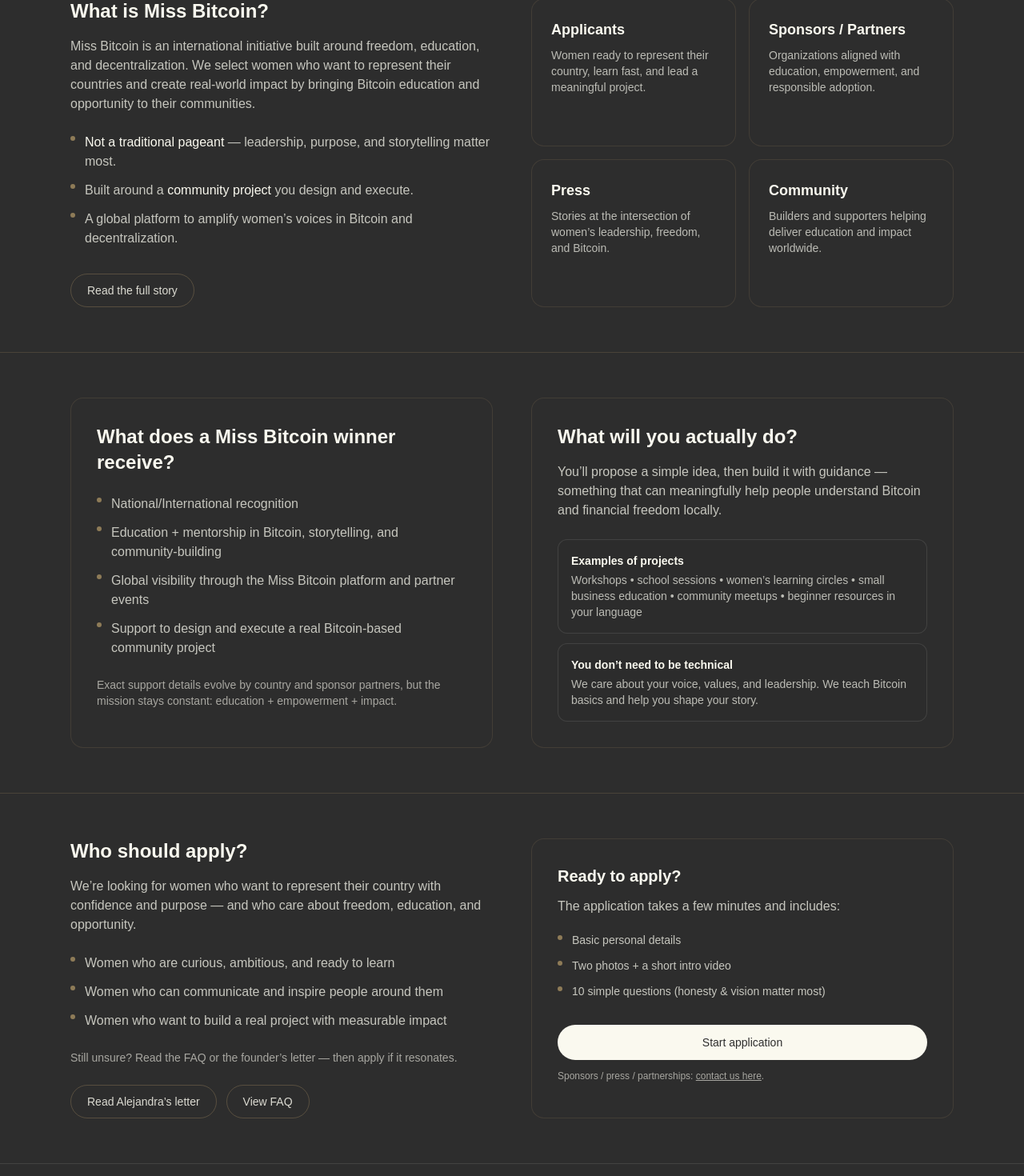
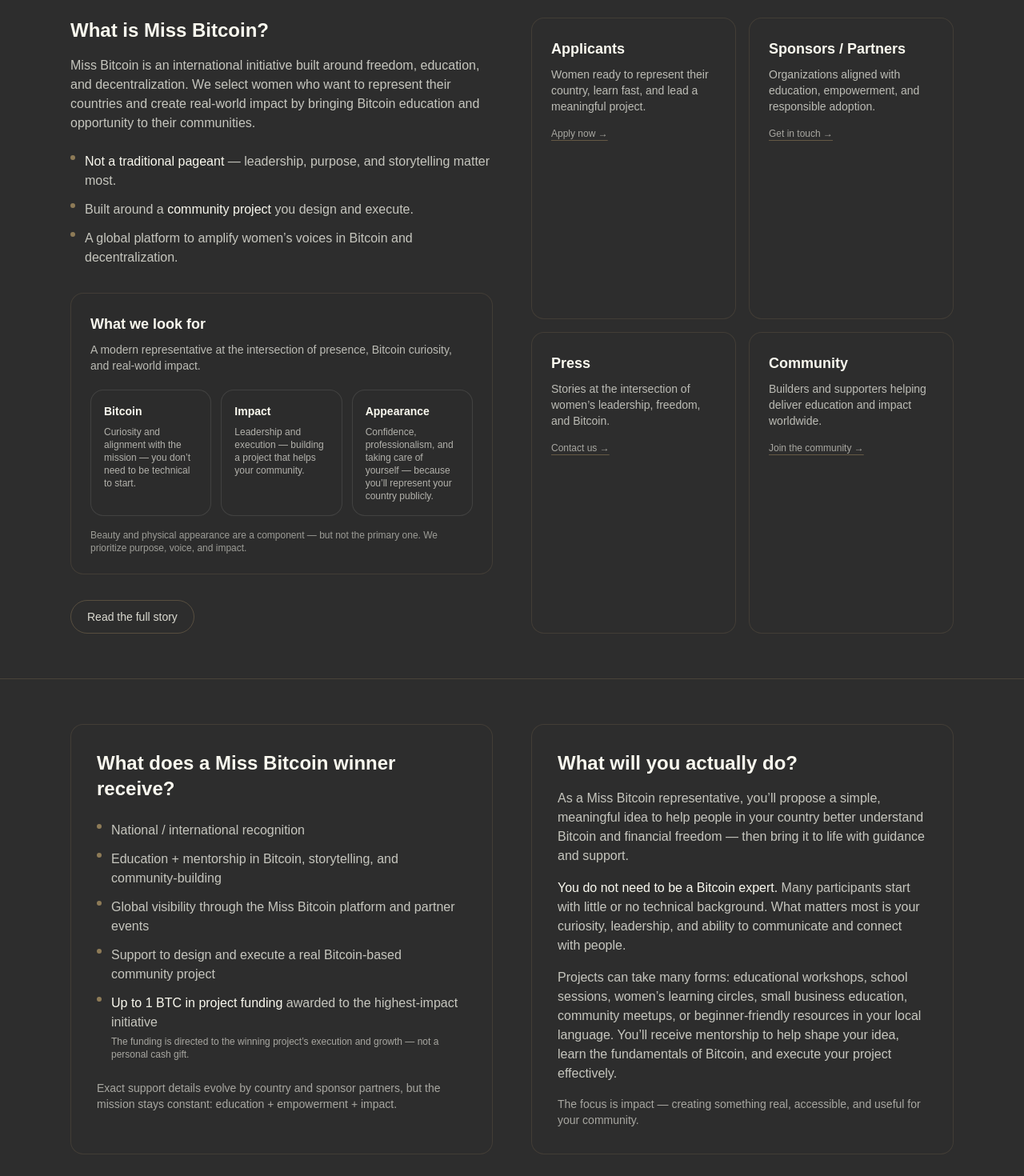
Before and after one commit to miss-bitcoin/website, a Next.js app: page / in a window 1280 px wide. Shown: the part 700-2170 px from the top of the page at 80% size. Built offline with nearby package versions, Linux system fonts and the light colour scheme.

Commit message:
make copy  updates to various pages

```diff
--- a/src/app/apply/page.js
+++ b/src/app/apply/page.js
@@ -5,7 +5,6 @@ import { useState } from "react";
 function normalizeUrl(raw) {
   const s = String(raw || "").trim();
   if (!s) return "";
-  // If user pastes drive/youtube without protocol, make it clickable
   if (/^https?:\/\//i.test(s)) return s;
   return `https://${s}`;
 }
@@ -21,7 +20,6 @@ export default function ApplyPage() {
 
     const form = new FormData(formEl);
 
-    // Normalize URLs so users don't have to type https://
     for (const key of ["fullBodyPhotoLink", "facePhotoLink", "introVideoLink"]) {
       const v = form.get(key);
       form.set(key, normalizeUrl(v));
@@ -52,6 +50,35 @@ export default function ApplyPage() {
       <p className="mt-4 text-mb-cream/75">
         There are no right or wrong answers — we value honesty, vision, and impact.
       </p>
+
+      <div className="mt-6 rounded-2xl border border-mb-gold/15 bg-mb-dark/60 p-6">
+        <h2 className="text-lg font-semibold">How we evaluate applications</h2>
+        <p className="mt-2 text-sm text-mb-cream/70">
+          Miss Bitcoin includes appearance and presentation, but it’s not a traditional beauty pageant.
+          We prioritize leadership, communication, and your ability to create real-world impact.
+        </p>
+
+        {/* Eligibility note */}
+        <p className="mt-3 text-xs text-mb-cream/60">
+          Eligibility: women ages <span className="text-mb-cream/80 font-medium">18–45</span>.
+        </p>
+
+        <div className="mt-4 grid gap-3 sm:grid-cols-3">
+          {[
+            { title: "Bitcoin", desc: "Curiosity and a genuine desire to learn and educate others." },
+            { title: "Impact", desc: "A practical plan to create a community project that helps people." },
+            {
+              title: "Appearance",
+              desc: "Confidence, professionalism, and the ability to represent your country publicly.",
+            },
+          ].map((x) => (
+            <div key={x.title} className="rounded-2xl border border-mb-cream/10 bg-mb-dark/50 p-4">
+              <div className="text-sm font-semibold text-mb-cream">{x.title}</div>
+              <p className="mt-2 text-xs text-mb-cream/65">{x.desc}</p>
+            </div>
+          ))}
+        </div>
+      </div>
 
       <form onSubmit={onSubmit} className="mt-10 space-y-8">
         {/* Honeypot */}
@@ -96,12 +123,14 @@ export default function ApplyPage() {
               <input
                 name="age"
                 type="number"
-                min="1"
+                min="18"
+                max="45"
                 step="1"
                 required
                 placeholder="Age"
                 className="mt-2 w-full rounded-xl border border-mb-cream/10 bg-mb-dark/60 px-4 py-3 text-mb-cream outline-none focus:border-mb-gold/60"
               />
+              <p className="mt-2 text-xs text-mb-cream/55">Applicants must be between 18 and 45.</p>
             </div>
           </div>
 
@@ -165,7 +194,8 @@ export default function ApplyPage() {
           </p>
 
           <div className="mt-4 rounded-2xl border border-mb-cream/10 bg-mb-dark/50 p-4 text-xs text-mb-cream/60">
-            Tip: If using Google Drive, set access to <span className="text-mb-cream/80">“Anyone with the link can view”</span>.
+            Tip: If using Google Drive, set access to{" "}
+            <span className="text-mb-cream/80">“Anyone with the link can view”</span>.
           </div>
 
           <div className="mt-5 grid gap-4 sm:grid-cols-2">
@@ -213,6 +243,7 @@ export default function ApplyPage() {
           </div>
         </section>
 
+        {/* Questionnaire */}
         <section className="rounded-2xl border border-mb-gold/15 bg-mb-dark/60 p-6">
           <h2 className="text-xl font-semibold">Bitcoin Questionnaire</h2>
           <p className="mt-1 text-sm text-mb-cream/60">
--- a/src/app/page.js
+++ b/src/app/page.js
@@ -44,6 +44,10 @@ export default function HomePage() {
               Not a Bitcoin expert? That’s okay — curiosity and leadership matter more. We teach you
               what you need to know.
             </p>
+
+            <p className="mt-2 text-xs text-mb-cream/55">
+              Eligibility: women ages <span className="text-mb-cream/80 font-medium">18–45</span>.
+            </p>
           </div>
         </div>
       </section>
@@ -71,18 +75,50 @@ export default function HomePage() {
                 <li className="flex gap-3">
                   <span className="mt-1 h-1.5 w-1.5 shrink-0 rounded-full bg-mb-gold/70" />
                   <span>
-                    Built around a{" "}
-                    <span className="text-mb-cream">community project</span> you design and execute.
+                    Built around a <span className="text-mb-cream">community project</span> you design and execute.
                   </span>
                 </li>
                 <li className="flex gap-3">
                   <span className="mt-1 h-1.5 w-1.5 shrink-0 rounded-full bg-mb-gold/70" />
-                  <span>
-                    A global platform to amplify women’s voices in Bitcoin and decentralization.
-                  </span>
+                  <span>A global platform to amplify women’s voices in Bitcoin and decentralization.</span>
                 </li>
               </ul>
+            {/* What we look for */}
+            <div className="mt-8 rounded-2xl border border-mb-gold/15 bg-mb-dark/50 p-6">
+              <h3 className="text-lg font-semibold">What we look for</h3>
+              <p className="mt-2 text-sm text-mb-cream/70">
+                A modern representative at the intersection of presence, Bitcoin curiosity, and real-world impact.
+              </p>
 
+              <div className="mt-5 grid gap-3 sm:grid-cols-3">
+                {[
+                  {
+                    title: "Bitcoin",
+                    desc: "Curiosity and alignment with the mission — you don’t need to be technical to start.",
+                  },
+                  {
+                    title: "Impact",
+                    desc: "Leadership and execution — building a project that helps your community.",
+                  },
+                  {
+                    title: "Appearance",
+                    desc: "Confidence, professionalism, and taking care of yourself — because you’ll represent your country publicly.",
+                  },
+                ].map((x) => (
+                  <div
+                    key={x.title}
+                    className="rounded-2xl border border-mb-cream/10 bg-mb-dark/60 p-4"
+                  >
+                    <div className="text-sm font-semibold text-mb-cream">{x.title}</div>
+                    <p className="mt-2 text-xs text-mb-cream/65">{x.desc}</p>
+                  </div>
+                ))}
+              </div>
+
+              <p className="mt-4 text-xs text-mb-cream/55">
+                Beauty and physical appearance are a component — but not the primary one. We prioritize purpose, voice, and impact.
+              </p>
+            </div>
               <div className="mt-8">
                 <Link
                   href="/about"
@@ -95,33 +131,57 @@ export default function HomePage() {
 
             {/* Quick cards */}
             <div className="grid gap-4 sm:grid-cols-2">
-              <div className="rounded-2xl border border-mb-gold/15 bg-mb-dark/60 p-6">
-                <h3 className="text-lg font-semibold">Applicants</h3>
+              <Link
+                href="/apply"
+                className="group rounded-2xl border border-mb-gold/15 bg-mb-dark/60 p-6 transition hover:border-mb-gold/40 hover:bg-mb-dark/70 focus:outline-none focus:ring-2 focus:ring-mb-gold/40"
+              >
+                <h3 className="text-lg font-semibold group-hover:text-mb-cream">Applicants</h3>
                 <p className="mt-2 text-sm text-mb-cream/70">
                   Women ready to represent their country, learn fast, and lead a meaningful project.
                 </p>
-              </div>
+                <p className="mt-4 text-xs text-mb-cream/60 underline decoration-mb-gold/40 underline-offset-4">
+                  Apply now →
+                </p>
+              </Link>
 
-              <div className="rounded-2xl border border-mb-gold/15 bg-mb-dark/60 p-6">
-                <h3 className="text-lg font-semibold">Sponsors / Partners</h3>
+              <Link
+                href="/contact"
+                className="group rounded-2xl border border-mb-gold/15 bg-mb-dark/60 p-6 transition hover:border-mb-gold/40 hover:bg-mb-dark/70 focus:outline-none focus:ring-2 focus:ring-mb-gold/40"
+              >
+                <h3 className="text-lg font-semibold group-hover:text-mb-cream">Sponsors / Partners</h3>
                 <p className="mt-2 text-sm text-mb-cream/70">
                   Organizations aligned with education, empowerment, and responsible adoption.
                 </p>
-              </div>
+                <p className="mt-4 text-xs text-mb-cream/60 underline decoration-mb-gold/40 underline-offset-4">
+                  Get in touch →
+                </p>
+              </Link>
 
-              <div className="rounded-2xl border border-mb-gold/15 bg-mb-dark/60 p-6">
-                <h3 className="text-lg font-semibold">Press</h3>
+              <Link
+                href="/contact"
+                className="group rounded-2xl border border-mb-gold/15 bg-mb-dark/60 p-6 transition hover:border-mb-gold/40 hover:bg-mb-dark/70 focus:outline-none focus:ring-2 focus:ring-mb-gold/40"
+              >
+                <h3 className="text-lg font-semibold group-hover:text-mb-cream">Press</h3>
                 <p className="mt-2 text-sm text-mb-cream/70">
                   Stories at the intersection of women’s leadership, freedom, and Bitcoin.
                 </p>
-              </div>
+                <p className="mt-4 text-xs text-mb-cream/60 underline decoration-mb-gold/40 underline-offset-4">
+                  Contact us →
+                </p>
+              </Link>
 
-              <div className="rounded-2xl border border-mb-gold/15 bg-mb-dark/60 p-6">
-                <h3 className="text-lg font-semibold">Community</h3>
+              <Link
+                href="/contact"
+                className="group rounded-2xl border border-mb-gold/15 bg-mb-dark/60 p-6 transition hover:border-mb-gold/40 hover:bg-mb-dark/70 focus:outline-none focus:ring-2 focus:ring-mb-gold/40"
+              >
+                <h3 className="text-lg font-semibold group-hover:text-mb-cream">Community</h3>
                 <p className="mt-2 text-sm text-mb-cream/70">
                   Builders and supporters helping deliver education and impact worldwide.
                 </p>
-              </div>
+                <p className="mt-4 text-xs text-mb-cream/60 underline decoration-mb-gold/40 underline-offset-4">
+                  Join the community →
+                </p>
+              </Link>
             </div>
           </div>
         </div>
@@ -136,34 +196,40 @@ export default function HomePage() {
 
               <ul className="mt-6 space-y-3 text-mb-cream/75">
                 <li className="flex gap-3">
-                  <span className="mt-1 h-1.5 w-1.5 shrink-0 rounded-full bg-mb-gold/70" />
+                  <span className="mt-1 h-1.5 w-1.5 shrink-0 rounded-full bg-mb-gold/70"/>
+                  <span>National / international recognition</span>
+                </li>
+
+                <li className="flex gap-3">
+                  <span className="mt-1 h-1.5 w-1.5 shrink-0 rounded-full bg-mb-gold/70"/>
+                  <span>Education + mentorship in Bitcoin, storytelling, and community-building</span>
+                </li>
+
+                <li className="flex gap-3">
+                  <span className="mt-1 h-1.5 w-1.5 shrink-0 rounded-full bg-mb-gold/70"/>
+                  <span>Global visibility through the Miss Bitcoin platform and partner events</span>
+                </li>
+
+                <li className="flex gap-3">
+                  <span className="mt-1 h-1.5 w-1.5 shrink-0 rounded-full bg-mb-gold/70"/>
+                  <span>Support to design and execute a real Bitcoin-based community project</span>
+                </li>
+
+                <li className="flex gap-3">
+                  <span className="mt-1 h-1.5 w-1.5 shrink-0 rounded-full bg-mb-gold/70"/>
                   <span>
-                    National/International recognition
-                  </span>
-                </li>
-                <li className="flex gap-3">
-                  <span className="mt-1 h-1.5 w-1.5 shrink-0 rounded-full bg-mb-gold/70" />
-                  <span>
-                    Education + mentorship in Bitcoin, storytelling, and community-building
-                  </span>
-                </li>
-                <li className="flex gap-3">
-                  <span className="mt-1 h-1.5 w-1.5 shrink-0 rounded-full bg-mb-gold/70" />
-                  <span>
-                    Global visibility through the Miss Bitcoin platform and partner events
-                  </span>
-                </li>
-                <li className="flex gap-3">
-                  <span className="mt-1 h-1.5 w-1.5 shrink-0 rounded-full bg-mb-gold/70" />
-                  <span>
-                    Support to design and execute a real Bitcoin-based community project
+                    <span className="text-mb-cream">Up to 1 BTC in project funding</span>{" "}
+                    awarded to the highest-impact initiative
+                    <span className="block mt-1 text-xs text-mb-cream/60">
+                      The funding is directed to the winning project’s execution and growth — not a personal cash gift.
+                    </span>
                   </span>
                 </li>
               </ul>
 
               <p className="mt-6 text-sm text-mb-cream/60">
-                Exact support details evolve by country and sponsor partners, but the mission stays
-                constant: education + empowerment + impact.
+                Exact support details evolve by country and sponsor partners, but the mission stays constant:
+                education + empowerment + impact.
               </p>
             </div>
 
@@ -171,27 +237,27 @@ export default function HomePage() {
               <h2 className="text-2xl font-semibold">What will you actually do?</h2>
 
               <p className="mt-4 text-mb-cream/75">
-                You’ll propose a simple idea, then build it with guidance — something that can
-                meaningfully help people understand Bitcoin and financial freedom locally.
+                As a Miss Bitcoin representative, you’ll propose a simple, meaningful idea to help people in your
+                country better understand Bitcoin and financial freedom — then bring it to life with guidance
+                and support.
               </p>
 
-              <div className="mt-6 space-y-3 text-mb-cream/75">
-                <div className="rounded-xl border border-mb-cream/10 bg-mb-dark/50 p-4">
-                  <p className="text-sm font-semibold text-mb-cream">Examples of projects</p>
-                  <p className="mt-1 text-sm text-mb-cream/70">
-                    Workshops • school sessions • women’s learning circles • small business education
-                    • community meetups • beginner resources in your language
-                  </p>
-                </div>
+              <p className="mt-4 text-mb-cream/75">
+                <span className="text-mb-cream">You do not need to be a Bitcoin expert.</span> Many participants
+                start with little or no technical background. What matters most is your curiosity, leadership,
+                and ability to communicate and connect with people.
+              </p>
 
-                <div className="rounded-xl border border-mb-cream/10 bg-mb-dark/50 p-4">
-                  <p className="text-sm font-semibold text-mb-cream">You don’t need to be technical</p>
-                  <p className="mt-1 text-sm text-mb-cream/70">
-                    We care about your voice, values, and leadership. We teach Bitcoin basics and
-                    help you shape your story.
-                  </p>
-                </div>
-              </div>
+              <p className="mt-4 text-mb-cream/75">
+                Projects can take many forms: educational workshops, school sessions, women’s learning circles,
+                small business education, community meetups, or beginner-friendly resources in your local
+                language. You’ll receive mentorship to help shape your idea, learn the fundamentals of Bitcoin,
+                and execute your project effectively.
+              </p>
+
+              <p className="mt-4 text-sm text-mb-cream/60">
+                The focus is impact — creating something real, accessible, and useful for your community.
+              </p>
             </div>
           </div>
         </div>
@@ -210,15 +276,15 @@ export default function HomePage() {
 
               <ul className="mt-6 space-y-3 text-mb-cream/75">
                 <li className="flex gap-3">
-                  <span className="mt-1 h-1.5 w-1.5 shrink-0 rounded-full bg-mb-gold/70" />
+                  <span className="mt-1 h-1.5 w-1.5 shrink-0 rounded-full bg-mb-gold/70"/>
                   <span>Women who are curious, ambitious, and ready to learn</span>
                 </li>
                 <li className="flex gap-3">
-                  <span className="mt-1 h-1.5 w-1.5 shrink-0 rounded-full bg-mb-gold/70" />
+                  <span className="mt-1 h-1.5 w-1.5 shrink-0 rounded-full bg-mb-gold/70"/>
                   <span>Women who can communicate and inspire people around them</span>
                 </li>
                 <li className="flex gap-3">
-                  <span className="mt-1 h-1.5 w-1.5 shrink-0 rounded-full bg-mb-gold/70" />
+                  <span className="mt-1 h-1.5 w-1.5 shrink-0 rounded-full bg-mb-gold/70"/>
                   <span>Women who want to build a real project with measurable impact</span>
                 </li>
               </ul>
```
